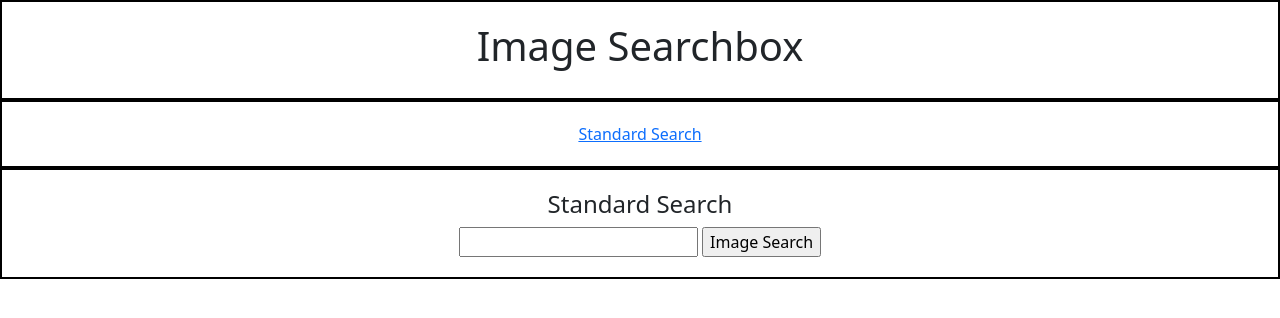
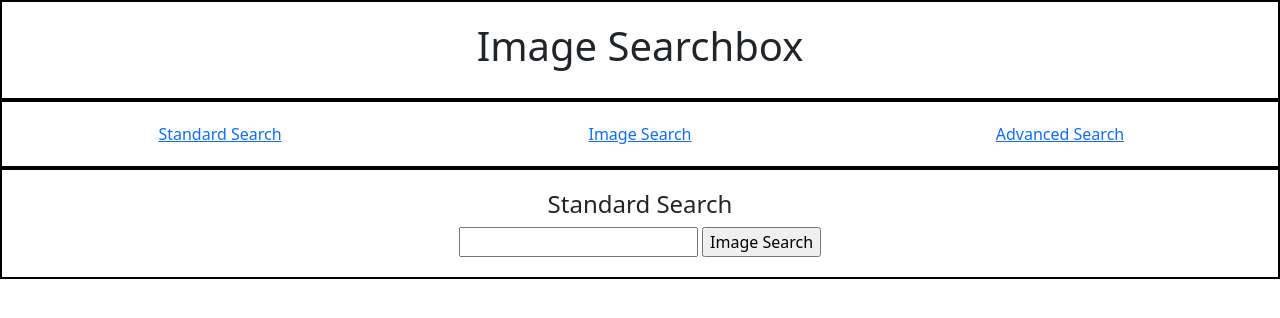
Before and after one commit to ykarapazar/cs50psub0, a plain HTML site: page images.html in a window 1280 px wide. Drawn offline with nearby package versions, Linux system fonts and the light colour scheme.

Commit message:
Image Advanced Linkleri Verilis

```diff
--- a/images.html
+++ b/images.html
@@ -27,7 +27,12 @@
         <div class="row">
           <div class="col text-center">
             <a href="index.html">Standard Search</a>
-            </form>
+          </div>
+          <div class="col text-center">
+            <a href="images.html">Image Search</a>
+          </div>
+          <div class="col text-center">
+            <a href="advanced search.html">Advanced Search</a>
           </div>
         </div>
       </div>
```
